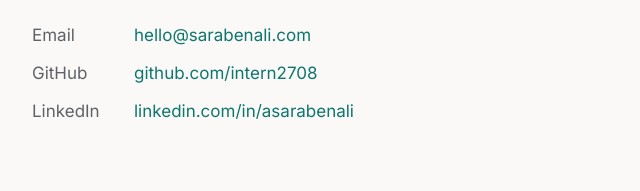
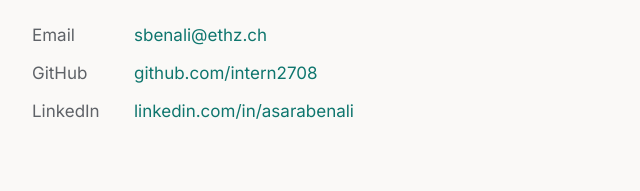
Before and after one commit to intern2807/intern2807.github.io, a plain HTML site: page index.html in a window 1280 px wide. Shown: the part 1867-2058 px from the top of the page, 202-842 px from the left. Drawn offline with Linux system fonts and the light colour scheme.

Commit message:
Fix: Updated contact info

```diff
--- a/index.html
+++ b/index.html
@@ -266,7 +266,7 @@
   <section id="contact" class="contact">
     <h2>Contact me</h2>
     <ul>
-      <li><span>Email</span><a href="mailto:sbenali@ethz.ch">hello@sarabenali.com</a></li>
+      <li><span>Email</span><a href="mailto:sbenali@ethz.ch">sbenali@ethz.ch</a></li>
       <li><span>GitHub</span><a href="https://github.com/intern2708">github.com/intern2708</a></li>
       <li><span>LinkedIn</span><a href="https://www.linkedin.com/in/asarabenali">linkedin.com/in/asarabenali</a></li>
     </ul>
```
Also changed, not shown: 2 other files.
